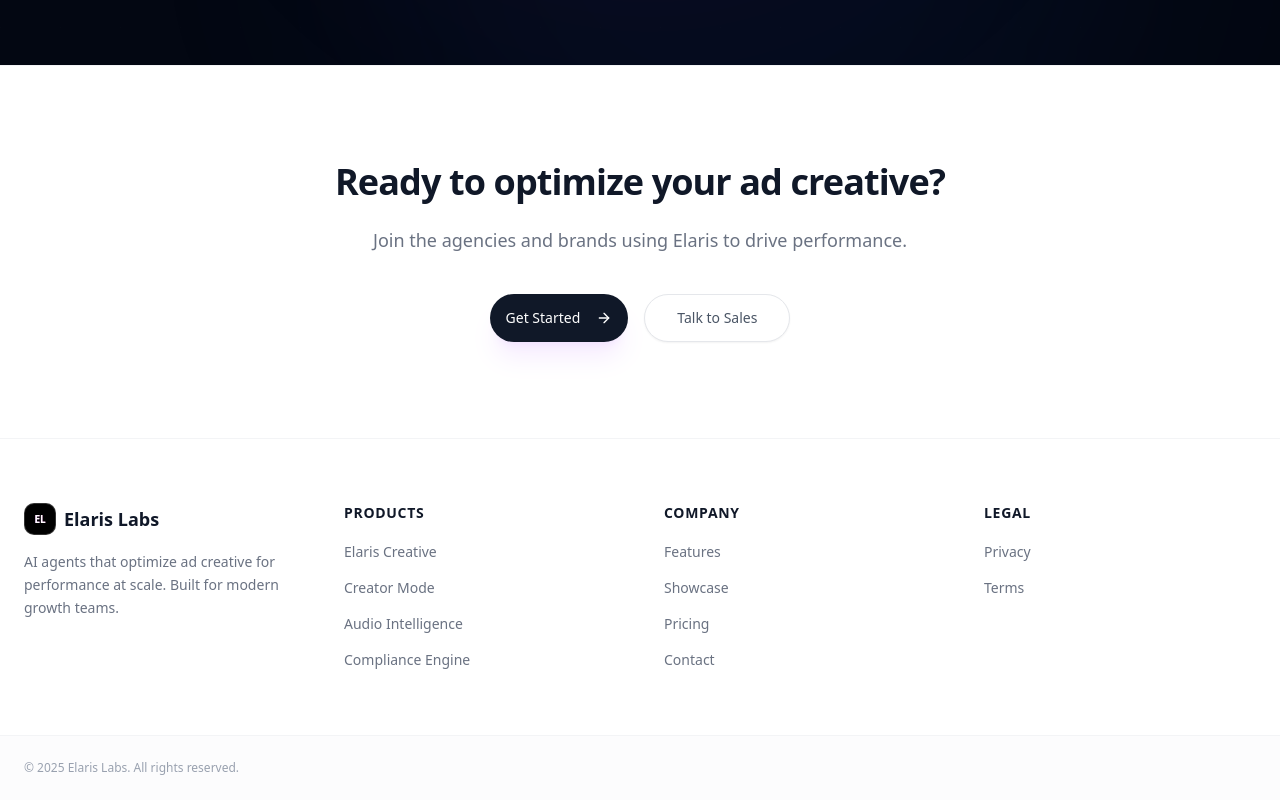
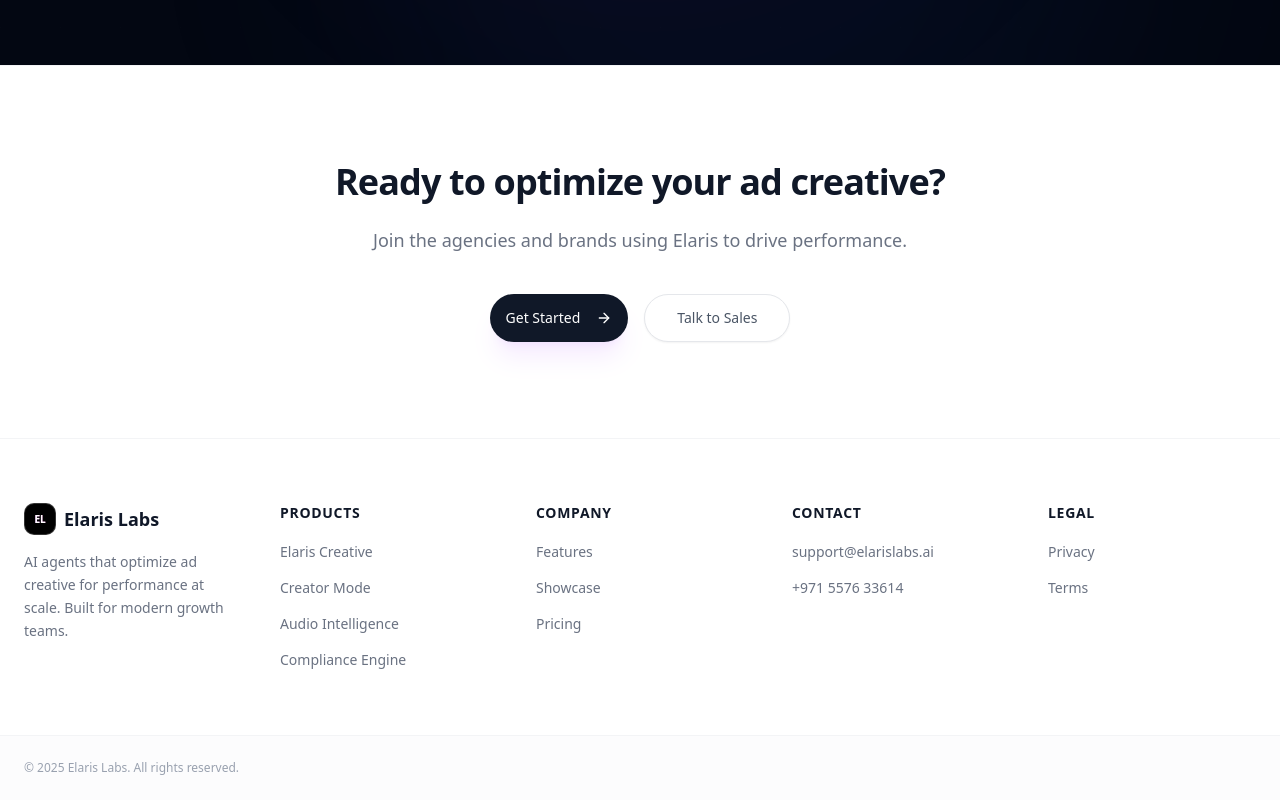
Before and after one commit to 1sarthakbhardwaj/elaris, a Next.js app: page / in a window 1280 px wide. Shown: the part 6564-7364 px from the top of the page. Built offline with nearby package versions, Linux system fonts and the light colour scheme.

Commit message:
feat: update Footer component to include new contact information and adjust layout for improved navigation

```diff
--- a/app/components/Footer.tsx
+++ b/app/components/Footer.tsx
@@ -14,7 +14,10 @@
         { label: 'Features', href: '/#features' },
         { label: 'Showcase', href: '/#showcase' },
         { label: 'Pricing', href: '/pricing' },
-        { label: 'Contact', href: 'mailto:hello@elarislabs.ai' },
+    ],
+    Contact: [
+        { label: 'support@elarislabs.ai', href: 'mailto:support@elarislabs.ai' },
+        { label: '+971 5576 33614', href: 'tel:+971557633614' },
     ],
     Legal: [
         { label: 'Privacy', href: '/privacy-policy' },
@@ -51,7 +54,7 @@
 
             {/* Links */}
             <div className="max-w-7xl mx-auto px-6 py-16">
-                <div className="grid grid-cols-2 md:grid-cols-4 gap-12">
+                <div className="grid grid-cols-2 md:grid-cols-5 gap-12">
                     <div className="col-span-2 md:col-span-1">
                         <a href="#" className="flex items-center gap-2 mb-4">
                             <div className="w-8 h-8 rounded-lg bg-black flex items-center justify-center border border-white/20">
```
